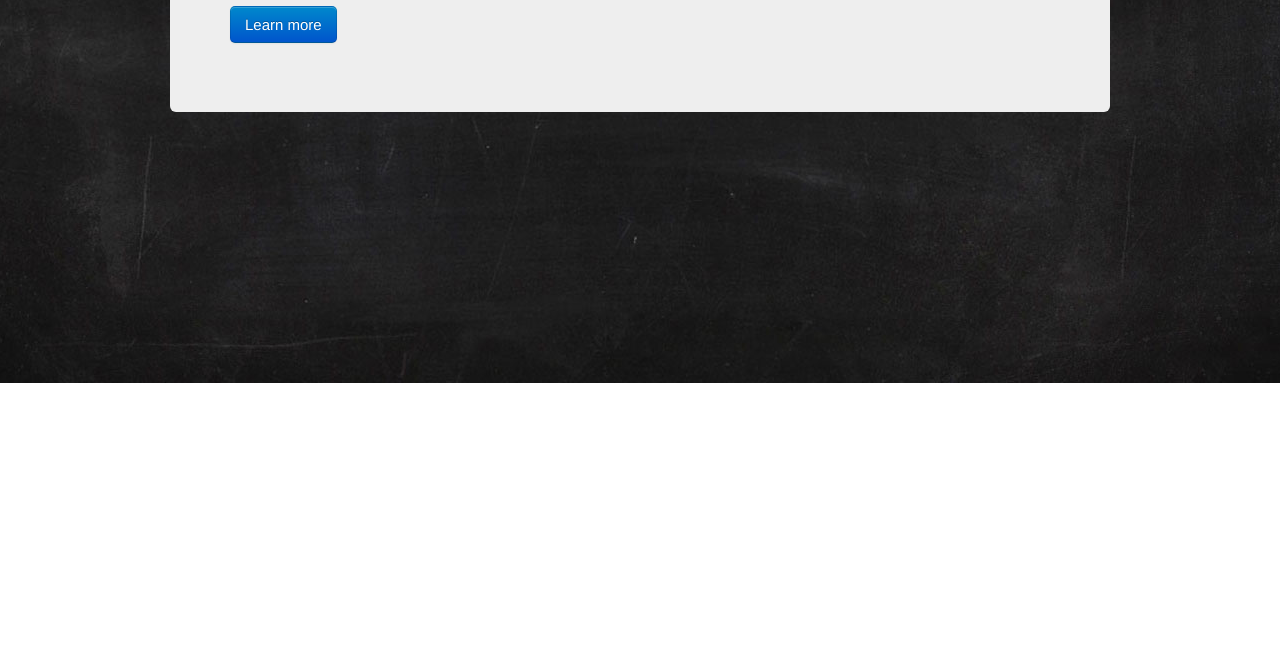
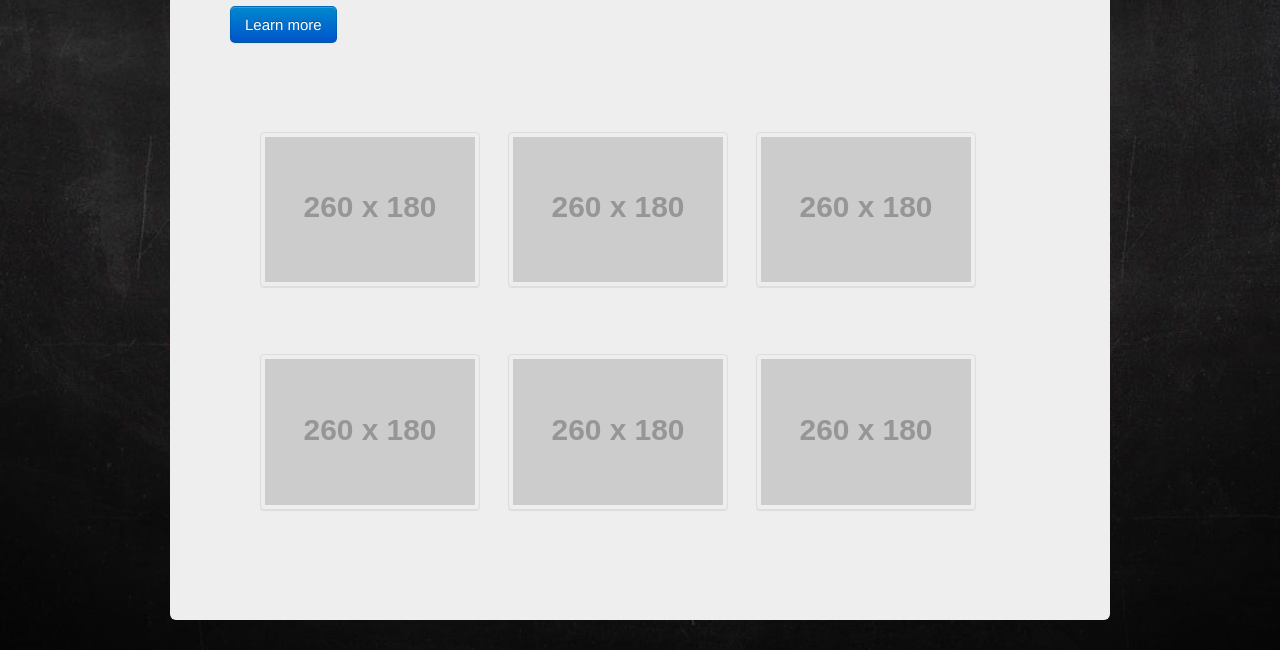
Before and after one commit to aakintil/jimmy_krahes_site, a plain HTML site: page index.html in a window 1280 px wide. Shown: the part 417-1067 px from the top of the page. Before the commit the page ends 800 px from the top, so only its background shows below. Drawn offline with Linux system fonts and the light colour scheme; placeholder pictures from the web are drawn by us; files whose address does not match are found by name; a web font is replaced by a local one.

Commit message:
i dunno why this isn't pushing

```diff
--- a/css/style.css
+++ b/css/style.css
@@ -20,3 +20,37 @@ body
 {
 	border: none !important;
 }
+
+.row
+{
+	float:left;
+	padding:20px;
+	width:30%;
+}
+
+.hero-unit
+{
+	height:50em;
+}
+
+.pic-grid
+{
+	padding:30px;
+	margin-top:3em;
+	position:relative;
+}
+/*.media-grid
+{
+	background-color:red;
+	padding:2em;
+	height:40em;
+	position:relative;
+}
+
+.media-grid .thumbnails
+{
+	position:relative;
+	background-color:blue;
+	width:50%;
+
+}*/
--- a/index.html
+++ b/index.html
@@ -40,7 +40,9 @@
 						<li class="active">
 							<a href="#">Home</a>
 						</li>
-				  <li><a href="#">Link</a></li>
+						<li><a href="#">
+							<i class="icon-book"></i>
+							Link</a></li>
 							<li><a href="#">Link</a></li>
 						</ul>
 					</div>
@@ -57,6 +59,70 @@
 						Learn more
 					</a>
 				</p>
+
+				<div class = "pic-grid">
+					<div class="row">
+						<ul class="thumbnails">
+							<li class="span3">
+								<a href="#" class="thumbnail">
+									<img src="http://placehold.it/260x180" alt="">
+								</a>
+							</li>
+						</ul>
+					</div>
+
+					<div class="row">
+						<ul class="thumbnails">
+							<li class="span3">
+								<a href="#" class="thumbnail">
+									<img src="http://placehold.it/260x180" alt="">
+								</a>
+							</li>
+						</ul>
+					</div>
+
+					<div class="row">
+						<ul class="thumbnails">
+							<li class="span3">
+								<a href="#" class="thumbnail">
+									<img src="http://placehold.it/260x180" alt="">
+								</a>
+							</li>
+						</ul>
+					</div>
+
+					<div class="row">
+						<ul class="thumbnails">
+							<li class="span3">
+								<a href="#" class="thumbnail">
+									<img src="http://placehold.it/260x180" alt="">
+								</a>
+							</li>
+						</ul>
+					</div>
+
+					<div class="row">
+						<ul class="thumbnails">
+							<li class="span3">
+								<a href="#" class="thumbnail">
+									<img src="http://placehold.it/260x180" alt="">
+								</a>
+							</li>
+						</ul>
+					</div>
+
+					<div class="row">
+						<ul class="thumbnails">
+							<li class="span3">
+								<a href="#" class="thumbnail">
+									<img src="http://placehold.it/260x180" alt="">
+								</a>
+							</li>
+						</ul>
+					</div>
+
+
+				</div>
 				<!-- end of content / hero unit-->
 			</div>
 
```
Lines whose indentation alone changed are shown as unchanged.
